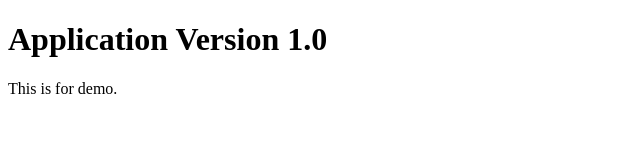
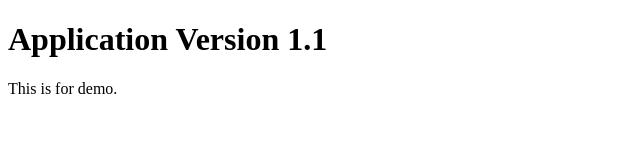
Before and after one commit to dickyhome/basic-http, a plain HTML site: page index.html in a window 1280 px wide. Shown: the full height of the page, 0-640 px from the left. Drawn offline with Linux system fonts and the light colour scheme.

Commit message:
Update index.html

```diff
--- a/index.html
+++ b/index.html
@@ -5,7 +5,7 @@
 </head>
 <body>
 
-<h1>Application Version 1.0</h1>
+<h1>Application Version 1.1</h1>
 <p>This is for demo.</p>
 
 </body>
```
